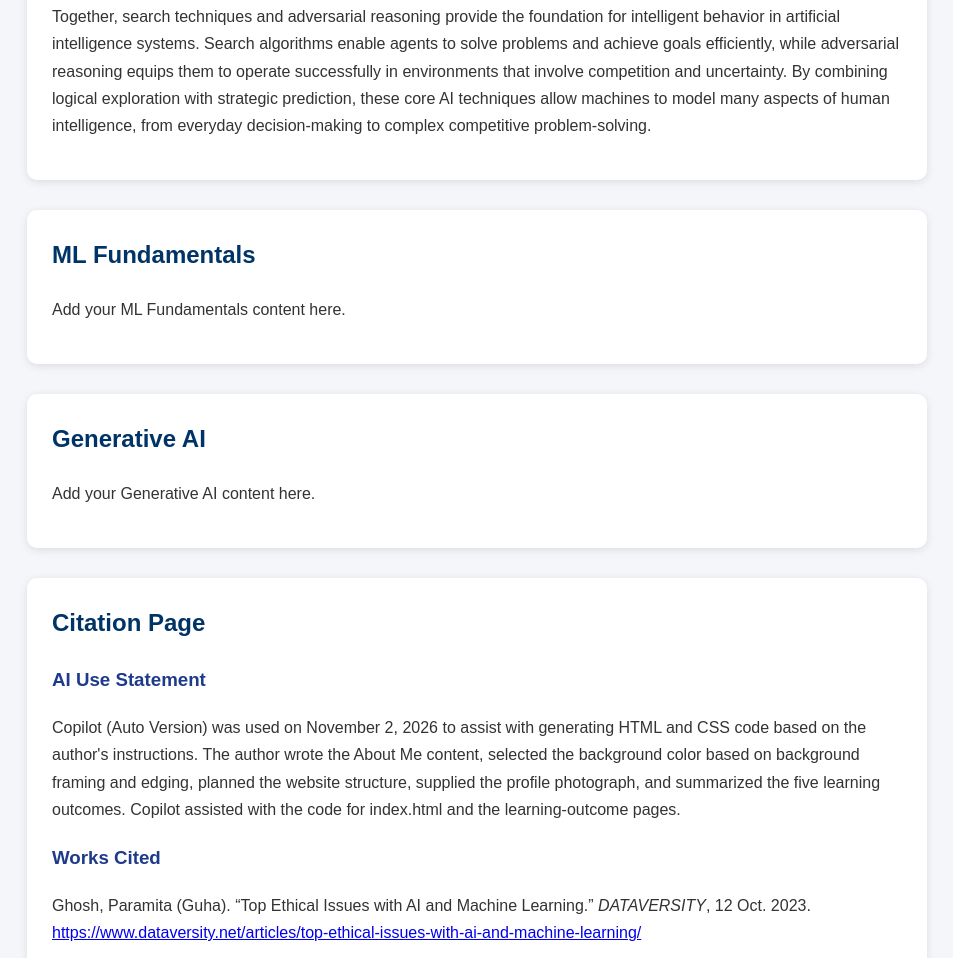
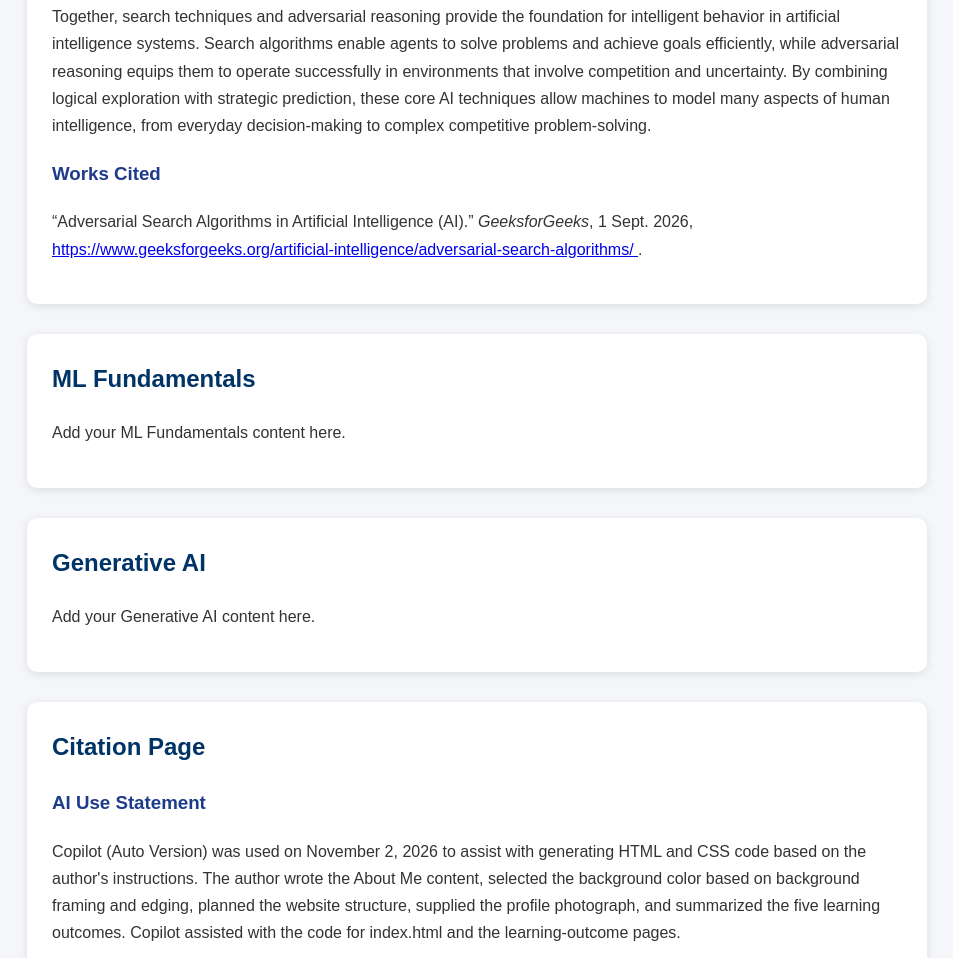
Before and after one commit to sahityakdas-design/Portfolio-for-CS-180-Intro-AI-ML-, a plain HTML site: page index.html in a window 1280 px wide. Shown: the part 5054-6012 px from the top of the page, without its empty margins (163-1116 px from the left). Drawn offline with Linux system fonts and the light colour scheme.

Commit message:
Update index.html

```diff
--- a/index.html
+++ b/index.html
@@ -382,6 +382,18 @@
         problem-solving.
     </p>
 
+    <h3>Works Cited</h3>
+
+    <p>
+        “Adversarial Search Algorithms in Artificial Intelligence (AI).”
+        <em>GeeksforGeeks</em>, 1 Sept. 2026,
+        <a href="https://www.geeksforgeeks.org/artificial-intelligence/adversarial-search-algorithms/"
+           target="_blank"
+           rel="noopener noreferrer">
+           https://www.geeksforgeeks.org/artificial-intelligence/adversarial-search-algorithms/
+        </a>.
+    </p>
+
 </section>
     	<section id="ml-fundamentals">
         	<h2>ML Fundamentals</h2>
```
